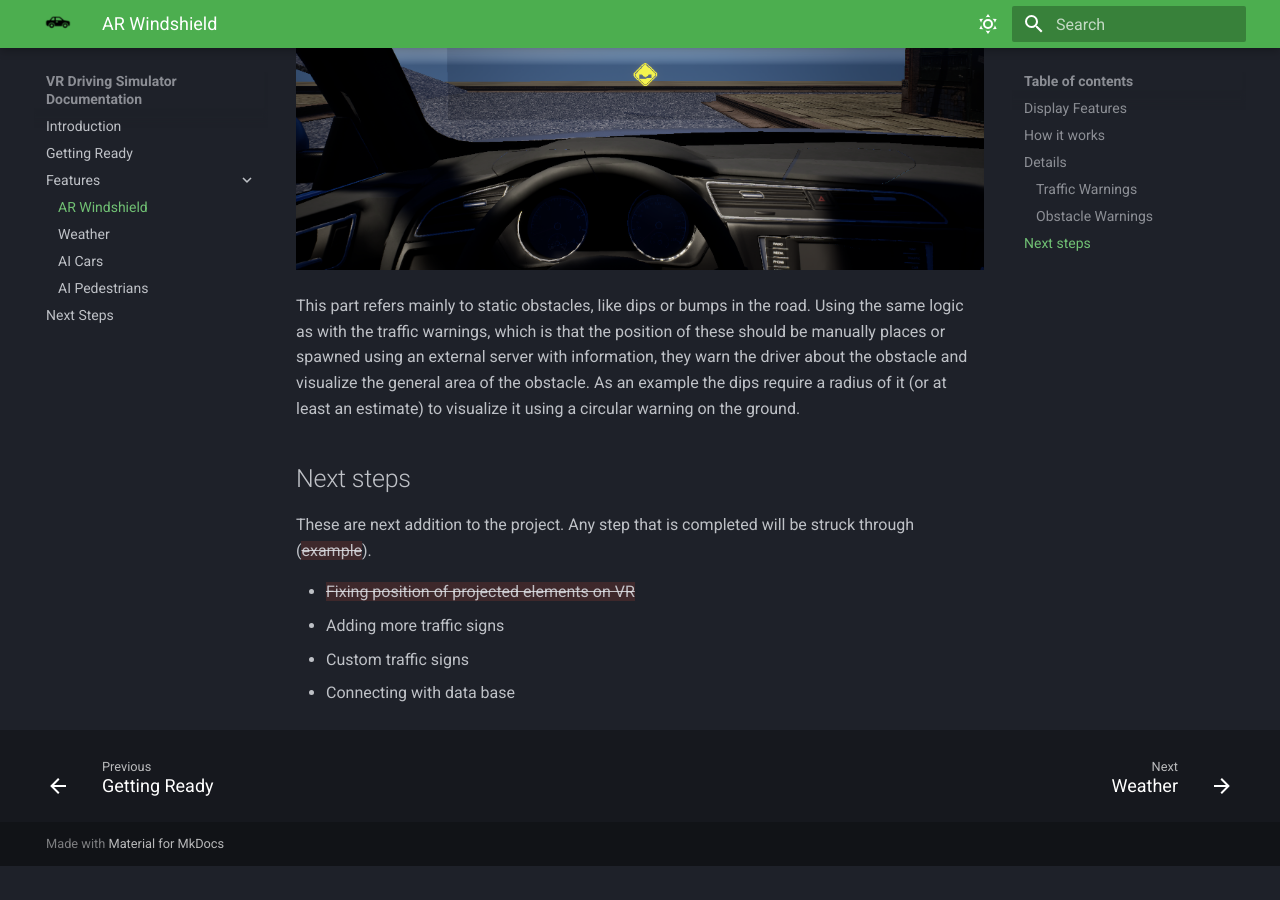
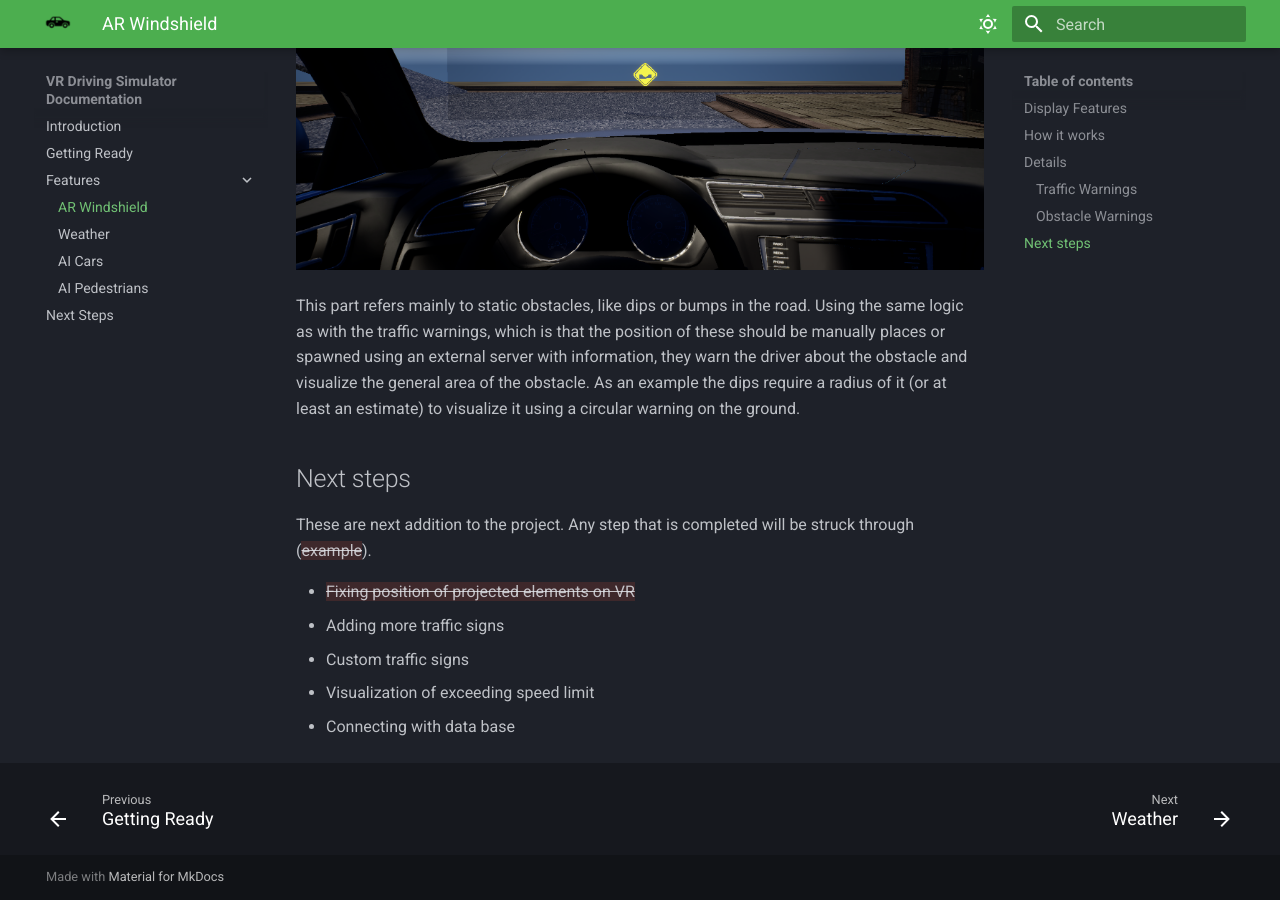
Before and after one commit to DimCharala/docs-vr-sim, an MkDocs documentation site: the page built from docs/ar-windshield.md, in a window 1280 px wide and 900 px high, scrolled down 2043 px. Built offline with MkDocs 1.6.1 and Material for MkDocs 9.7.7, drawn with Linux system fonts in a browser that asks for light colours; some web fonts are replaced; before the commit the page ends 2909 px from its top, so only the background shows below that.

Commit message:
speed limit new objective

```diff
--- a/docs/ar-windshield.md
+++ b/docs/ar-windshield.md
@@ -40,4 +40,5 @@ These are next addition to the project. Any step that is completed will be struc
 * {--Fixing position of projected elements on VR--}
 * Adding more traffic signs
 * Custom traffic signs
+* Visualization of exceeding speed limit
 * Connecting with data base
```
